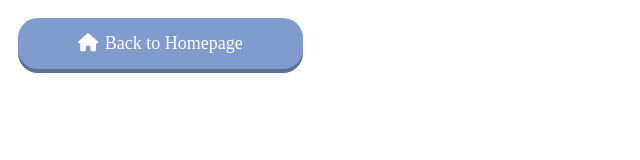
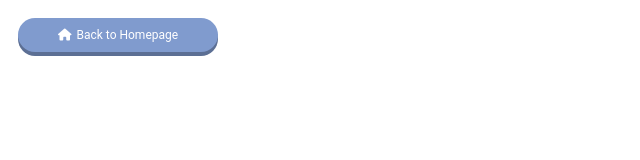
Before and after one commit to socatmeowmeow/notion_widgets, a plain HTML site: page backtohomebutton.html in a window 1280 px wide. Shown: the whole page, without its empty margins (0-640 px from the left). Drawn offline with Linux system fonts and the light colour scheme.

Commit message:
Update backtohomebutton.html

```diff
--- a/backtohomebutton.html
+++ b/backtohomebutton.html
@@ -46,7 +46,7 @@
     .btn {
       text-align: center;
       color: #ffffff;
-      font-family: 'Manrope';
+      font-family: 'roboto';
       display: inline-block;
       margin: 10px;
     }
@@ -244,7 +244,7 @@
 
 <body>
 
-  <button class="btn large blue rounded threeD" type="button" onclick="navigate()"> <i class="fa-solid fa-house"></i> Back to Homepage </button>
+  <button class="btn mid blue rounded threeD" type="button" onclick="navigate()"> <i class="fa-solid fa-house"></i> Back to Homepage </button>
 
   <script>
     function navigate() {
```
